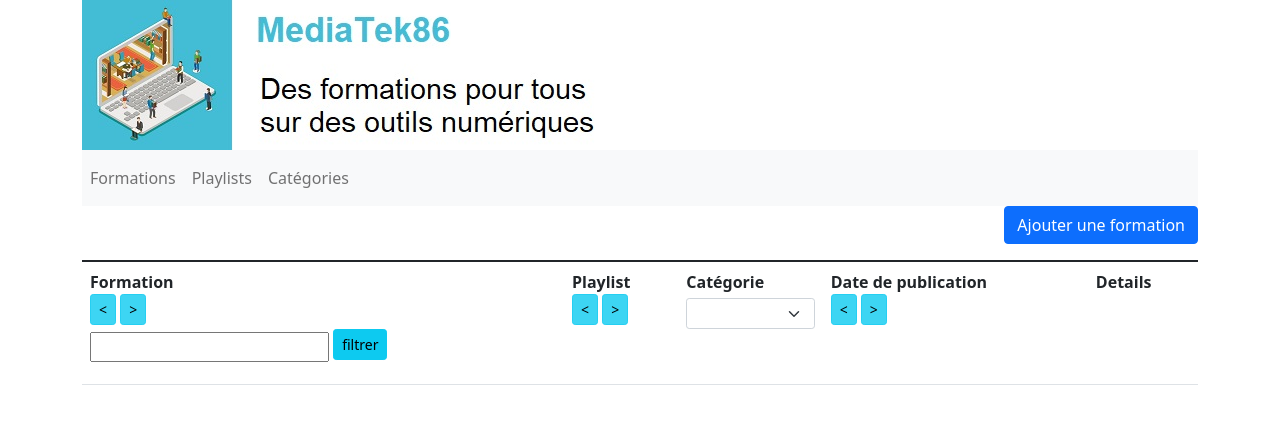
After one commit to yassixx/atelier1, a Symfony app: template templates/admin/admin.formations.html.twig in a window 1280 px wide. The commit adds this page. Shown: the top 424 px of the page. Run offline with Twig, Linux system fonts and the light colour scheme; the template is opened without the code that fills it, so the values that code supplies are empty; some libraries are stand-ins or nearby versions.

Commit message:
MISSION 2 : Tâche 1 - Gérer les formations

```diff
--- /dev/null
+++ b/templates/admin/admin.ajout.formations.html.twig
@@ -0,0 +1,5 @@
+{% extends "baseadmin.html.twig" %}
+
+{% block body %}
+    {{ include('_admin.formations.html.twig')}} }}
+{% endblock %}
--- /dev/null
+++ b/templates/admin/admin.edit.formations.html.twig
@@ -0,0 +1,5 @@
+{% extends "baseadmin.html.twig" %}
+
+{% block body %}
+    {{ include('_admin.formations.html.twig')}} }}
+{% endblock %}
--- /dev/null
+++ b/templates/admin/admin.formations.html.twig
@@ -0,0 +1,98 @@
+{% extends "baseadmin.html.twig" %}
+
+{% block body %}
+    <p class="text-end">
+        <a href="{{ path('admin.ajout.formations') }}" class="btn btn-primary">
+            Ajouter une formation
+        </a>
+    </p>
+    <table class="table table-striped">
+        <caption></caption>
+        <thead>
+            <tr>
+                <th class="text-left align-top" scope="col">
+                    Formation<br />
+                    <a href="{{ path('admin.formations.sort', {champ:'title', ordre:'ASC'}) }}"
+                       class="btn btn-info btn-sm active" role="button" aria-pressed="true"><</a>
+                    <a href="{{ path('admin.formations.sort', {champ:'title', ordre:'DESC'}) }}"
+                       class="btn btn-info btn-sm active" role="button" aria-pressed="true">></a>
+                       <form class="form-inline mt-1" method="POST" action="{{ path('admin.formations.findallcontain', {champ:'title'}) }}">
+                        <div class="form-group mr-1 mb-2">
+                            <input type="text" class="sm" name="recherche"
+                                   value="{% if valeur|default and not table|default %}{{ valeur }}{% endif %}">
+                            <input type="hidden" name="_token" value="{{ csrf_token('filtre_title') }}">
+                            <button type="submit" class="btn btn-info mb-2 btn-sm">filtrer</button>
+                        </div>
+                    </form>
+                </th><th class="text-left align-top" scope="col">
+                    Playlist<br />
+                    <a href="{{ path('admin.formations.sort', {table:'playlist', champ:'name', ordre:'ASC'}) }}"
+                       class="btn btn-info btn-sm active" role="button" aria-pressed="true"><</a>
+                    <a href="{{ path('admin.formations.sort', {table:'playlist', champ:'name', ordre:'DESC'})}}"
+                       class="btn btn-info btn-sm active" role="button" aria-pressed="true">></a>
+                </th>
+                <th class="text-left align-top" scope="col">
+                    Catégorie<br />
+                    <form class="form-inline mt-1" method="POST" action="{{ path('admin.formations.findallcontain', {champ:'id', table:'categories'}) }}">
+                        <select class="form-select form-select-sm" name="recherche" id="recherche" onchange="this.form.submit();">
+                            <option value=""></option>
+                            {% for categorie in categories %}
+                                <option
+                                    {% if valeur|default and valeur==categorie.id %}
+                                        selected
+                                    {% endif %}
+                                    value="{{ categorie.id }}">{{ categorie.name }}
+                                </option>
+                            {% endfor %}
+                        </select>
+                    </form>
+                </th>
+                <th class="text-left align-top" scope="col">
+                    Date de publication<br />
+                    <a href="{{ path('admin.formations.sort', {champ:'publishedAt', ordre:'ASC'}) }}"
+                       class="btn btn-info btn-sm active" role="button" aria-pressed="true"><</a>
+                    <a href="{{ path('admin.formations.sort', {champ:'publishedAt', ordre:'DESC'}) }}"
+                       class="btn btn-info btn-sm active" role="button" aria-pressed="true">></a>
+                </th>
+                <th class="text-left align-top" scope="col">
+                    Details<br />
+                </th>
+            </tr>
+        </thead>
+        <tbody>
+            {% for formation in formations %}
+                <tr class="align-middle">
+                    <td>
+                        <h5 class="text-info">
+                            {{ formation.title }}
+                        </h5>
+                    </td>
+                    <td class="align-middle">
+                        {{ formation.playlist.name }}
+                    </td>
+                    <td class="text-left">
+                        {% for categorie in formation.categories %}
+                            {{ categorie.name }}<br />
+                        {% endfor %}
+                    </td>
+                    <td class="text-center">
+                        {{ formation.publishedatstring }}
+                    </td>
+                    <td class="text-center">
+                        {% if formation.miniature %}
+                            <a href="{{ path('formations.showone', {id:formation.id}) }}">
+                                <img src="{{ formation.miniature }}" alt="image reduite de formation">
+                            </a>
+                        {% endif %}
+                    </td>
+                    <td>
+                        <a href="{{ path('admin.edit.formations', {id:formation.id}) }}" class="btn btn-success"
+                           onclick=""return confirm('Etes vous sur de vouloir supprimer {{ formation.title }}?')">Editer</a>
+                    </td>
+                    <td>
+                        <a href="{{ path('admin.suppr.formation', {id:formation.id}) }}" class="btn btn-danger"
+                           onclick=""return confirm('Etes vous sur de vouloir supprimer {{ formation.title }}?')">Supprimer</a>
+                    </td>
+                </tr>
+            {% endfor %}
+        {% endblock %}
--- /dev/null
+++ b/templates/baseadmin.html.twig
@@ -0,0 +1,27 @@
+{% extends "base.html.twig" %}
+
+{% block title %}{% endblock %}
+{% block stylesheets %}{% endblock %}
+{% block top %}
+    <div class="container">
+        <!-- titre -->
+        <div class="text-left">
+            <img src="{{ app.request.getBasePath()~'/banniere.jpg' }}" alt="Image de la bannière">
+        </div>
+        <!-- menu -->
+        <nav class="navbar navbar-expand-lg navbar-light bg-light">
+            <div class="collapse navbar-collapse" id="navbarSupportedContent">
+                <ul class="navbar-nav mr-auto">
+                    <li class="nav-item">
+                        <a class="nav-link" href="{{ path('admin.formations') }}">Formations</a>
+                    </li>
+                    <li class="nav-item">
+                        <a class="nav-link" href="#">Playlists</a>
+                    </li>
+                    <li class="nav-item">
+                        <a class="nav-link" href="#">Catégories</a>
+                    </li>
+            </div>
+        </nav>
+    </div>
+{% endblock %}
```
Also changed, not shown: src/Controller/admin/AdminFormationsController.php (added, +160 -0 lines), src/Form/FormationType.php (added, +57 -0 lines), templates/_admin.formations.html.twig (added, +26 -0 lines), templates/basefront.html.twig (+6 -2 lines).
